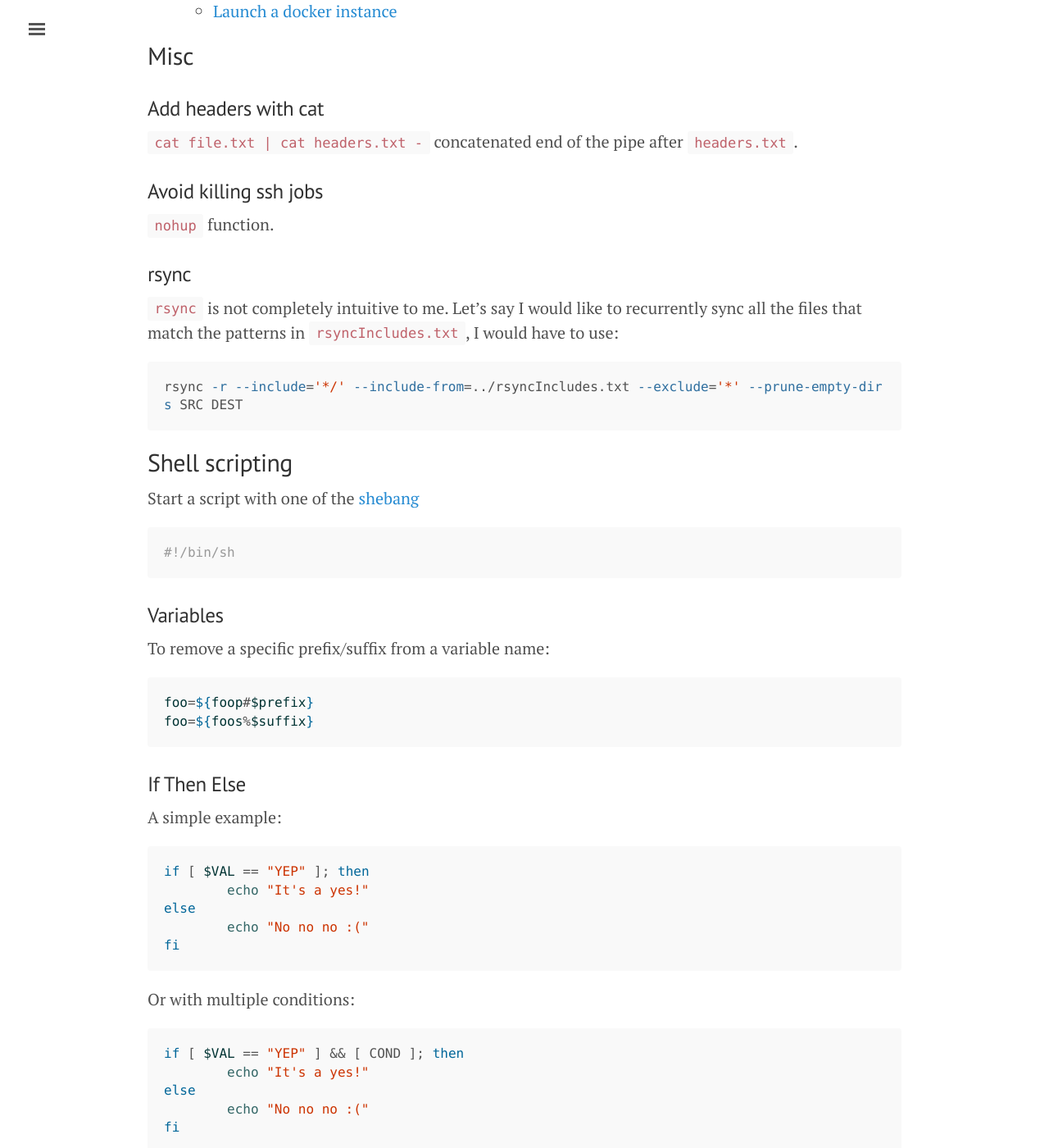
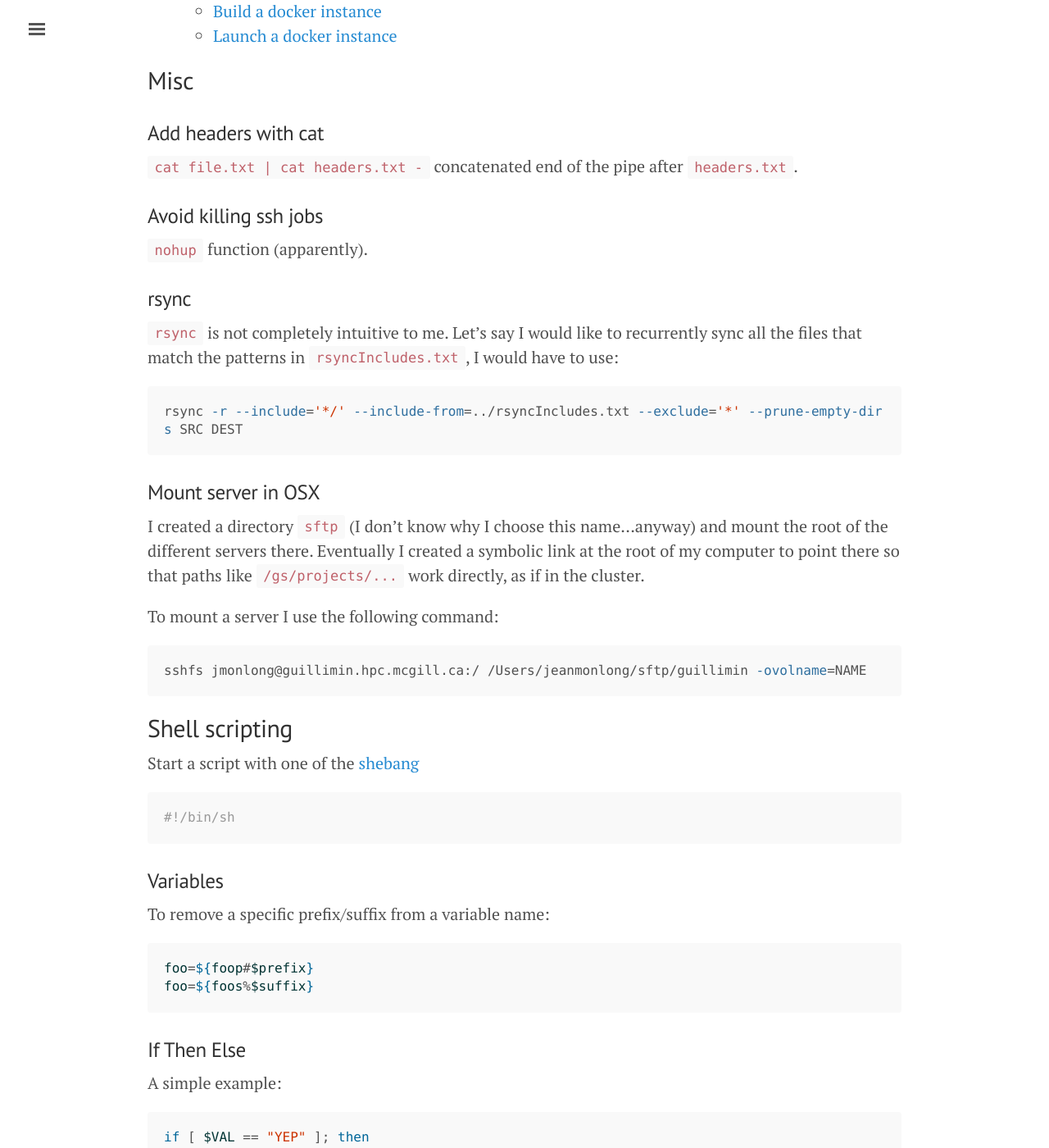
Before and after one commit to jmonlong/Hippocamplus, a Jekyll site: the page built from shell.md, in a window 1280 px wide and 1400 px high, scrolled down 688 px. Shown: the whole window at 82% size. Built offline with Jekyll 4.4.1, drawn with Linux system fonts in a browser that asks for light colours; nearby versions of some CDN libraries.

Commit message:
mount in osx

```diff
--- a/shell.md
+++ b/shell.md
@@ -13,7 +13,7 @@
 
 ### Avoid killing ssh jobs
 
-`nohup` function.
+`nohup` function (apparently).
 
 ### rsync
 
@@ -22,6 +22,17 @@
 ~~~sh
 rsync -r --include='*/' --include-from=../rsyncIncludes.txt --exclude='*' --prune-empty-dirs SRC DEST
 ~~~
+
+### Mount server in OSX
+
+I created a directory `sftp` (I don't know why I choose this name...anyway) and mount the root of the different servers there. Eventually I created a symbolic link at the root of my computer to point there so that paths like `/gs/projects/...` work directly, as if in the cluster.
+
+To mount a server I use the following command:
+
+~~~sh
+sshfs jmonlong@guillimin.hpc.mcgill.ca:/ /Users/jeanmonlong/sftp/guillimin -ovolname=NAME
+~~~
+
 
 ## Shell scripting
 
```
